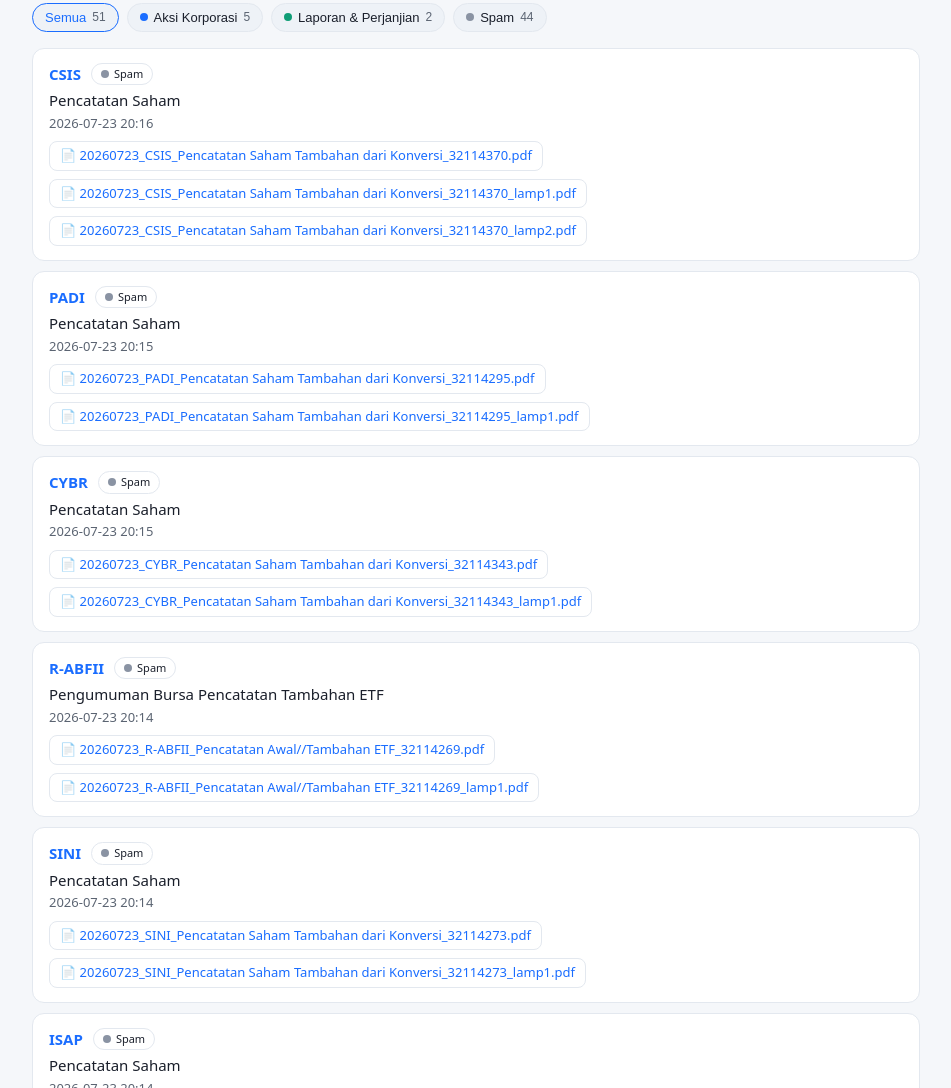
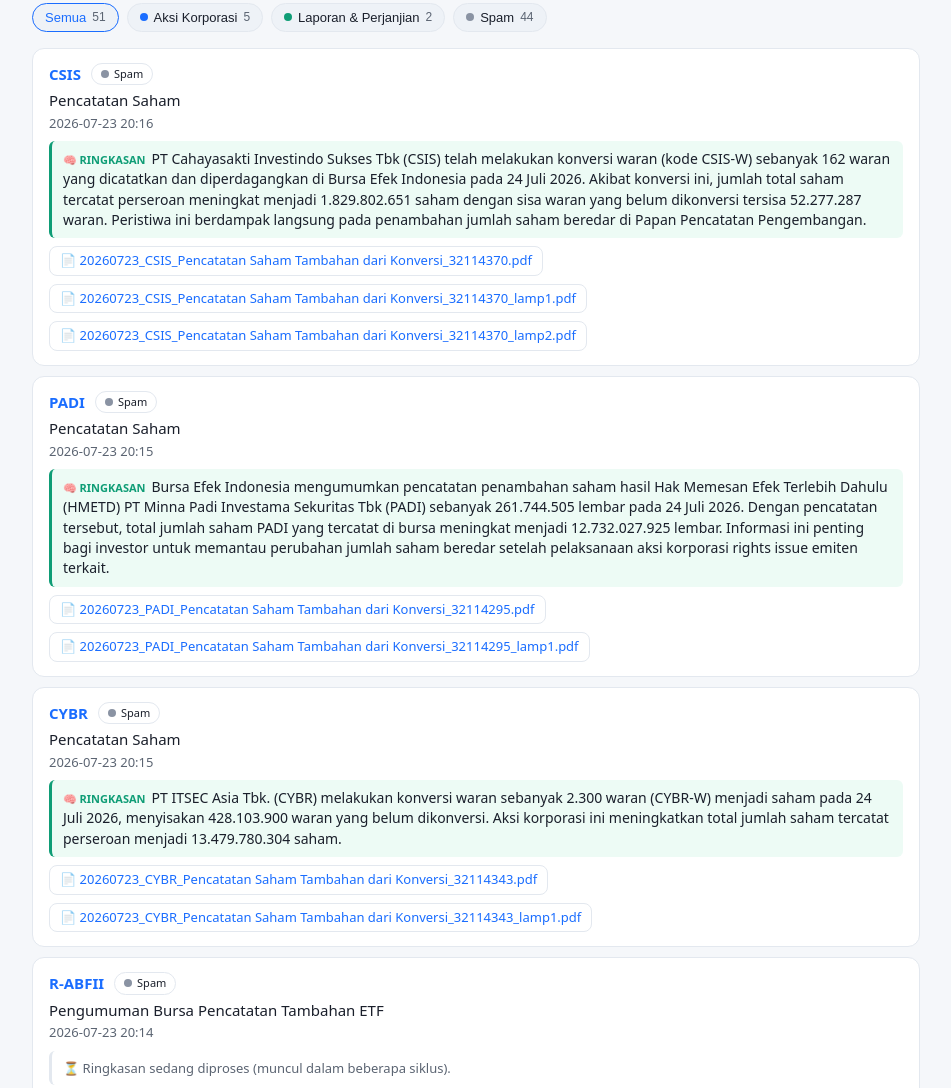
Before and after one commit to tamfanman/idx-keterbukaan, a plain HTML site: page docs/index.html in a window 1280 px wide. Shown: the part 287-1375 px from the top of the page, without its empty margins (164-1115 px from the left). Drawn offline with Linux system fonts and the light colour scheme.

Commit message:
feat: ringkasan kontekstual AI (Gemini free) per pengumuman + tampil di website

```diff
--- a/docs/announcements.json
+++ b/docs/announcements.json
@@ -23,7 +23,9 @@
           "name": "20260723_CSIS_Pencatatan Saham Tambahan dari Konversi_32114370_lamp2.pdf",
           "url": "https://www.idx.co.id/StaticData/NewsAndAnnouncement/ANNOUNCEMENTSTOCK/From_EREP/202607/f83ebdfd83_df40ca5c29.pdf"
         }
-      ]
+      ],
+      "summary": "PT Cahayasakti Investindo Sukses Tbk (CSIS) telah melakukan konversi waran (kode CSIS-W) sebanyak 162 waran yang dicatatkan dan diperdagangkan di Bursa Efek Indonesia pada 24 Juli 2026. Akibat konversi ini, jumlah total saham tercatat perseroan meningkat menjadi 1.829.802.651 saham dengan sisa waran yang belum dikonversi tersisa 52.277.287 waran. Peristiwa ini berdampak langsung pada penambahan jumlah saham beredar di Papan Pencatatan Pengembangan.",
+      "summary_status": "ok"
     },
     {
       "id": "20260723201549-Peng-RI-00036/BEI.PP3/07-2026_id-id",
@@ -41,7 +43,9 @@
           "name": "20260723_PADI_Pencatatan Saham Tambahan dari Konversi_32114295_lamp1.pdf",
           "url": "https://www.idx.co.id/StaticData/NewsAndAnnouncement/ANNOUNCEMENTSTOCK/From_EREP/202607/35e1cb0ba9_b7cceebb4c.pdf"
         }
-      ]
+      ],
+      "summary": "Bursa Efek Indonesia mengumumkan pencatatan penambahan saham hasil Hak Memesan Efek Terlebih Dahulu (HMETD) PT Minna Padi Investama Sekuritas Tbk (PADI) sebanyak 261.744.505 lembar pada 24 Juli 2026. Dengan pencatatan tersebut, total jumlah saham PADI yang tercatat di bursa meningkat menjadi 12.732.027.925 lembar. Informasi ini penting bagi investor untuk memantau perubahan jumlah saham beredar setelah pelaksanaan aksi korporasi rights issue emiten terkait.",
+      "summary_status": "ok"
     },
     {
       "id": "20260723201516-Peng-P-00834/BEI.PP2/07-2026_id-id",
@@ -59,7 +63,9 @@
           "name": "20260723_CYBR_Pencatatan Saham Tambahan dari Konversi_32114343_lamp1.pdf",
           "url": "https://www.idx.co.id/StaticData/NewsAndAnnouncement/ANNOUNCEMENTSTOCK/From_EREP/202607/134ca63671_ae63bcb378.pdf"
         }
-      ]
+      ],
+      "summary": "PT ITSEC Asia Tbk. (CYBR) melakukan konversi waran sebanyak 2.300 waran (CYBR-W) menjadi saham pada 24 Juli 2026, menyisakan 428.103.900 waran yang belum dikonversi. Aksi korporasi ini meningkatkan total jumlah saham tercatat perseroan menjadi 13.479.780.304 saham.",
+      "summary_status": "ok"
     },
     {
       "id": "20260723201436-Peng-P-00832/BEI.PP2/07-2026_id-id",
--- a/docs/index.html
+++ b/docs/index.html
@@ -58,6 +58,11 @@
   .files a { font-size:13px; color:var(--accent); text-decoration:none; border:1px solid var(--line);
     padding:4px 10px; border-radius:8px; }
   .files a:hover { border-color:var(--accent); }
+  .sum { margin-top:8px; font-size:14px; line-height:1.45; background:rgba(79,209,161,.10);
+    border-left:3px solid var(--lap); padding:8px 11px; border-radius:6px; }
+  .sum .tag { font-size:11px; color:var(--lap); font-weight:700; margin-right:6px; }
+  .sum.scan { background:transparent; border-left-color:var(--spam); color:var(--muted); font-size:13px; }
+  .sum.pending { background:transparent; border-left-color:var(--line); color:var(--muted); font-size:13px; }
   .empty { color:var(--muted); text-align:center; padding:48px 0; }
   footer { margin-top:32px; color:var(--muted); font-size:12px; text-align:center; }
 </style>
@@ -130,6 +135,13 @@ function badge(cat){
   return `<span class="badge"><span class="dot ${c.cls}"></span>${c.label}</span>`;
 }
 
+// Kotak ringkasan AI (gratis, dibuat di PC via Gemini).
+function summaryHTML(a){
+  if (a.summary) return `<div class="sum"><span class="tag">🧠 RINGKASAN</span>${esc(a.summary)}</div>`;
+  if (a.summary_status === "scan") return `<div class="sum scan">📄 Dokumen berupa scan/gambar — tidak bisa diringkas otomatis.</div>`;
+  return `<div class="sum pending">⏳ Ringkasan sedang diproses (muncul dalam beberapa siklus).</div>`;
+}
+
 // ---- Render daftar ----
 function currentItems(){
   const q = $("#q").value.trim().toLowerCase();
@@ -151,6 +163,7 @@ function itemHTML(a){
     </div>
     <div class="judul">${esc(a.judul||"(tanpa judul)")}</div>
     <div class="date">${esc(tgl)}</div>
+    ${summaryHTML(a)}
     ${files?`<div class="files">${files}</div>`:""}
   </div>`;
 }
@@ -202,8 +215,10 @@ function doSummary(){
     const tgl = (a.tanggal||"").slice(0,10);
     const pdf = (a.attachments||[])[0];
     const link = pdf ? ` — <a href="${esc(pdf.url)}" target="_blank" rel="noopener">PDF</a>` : "";
-    return `<div class="date" style="margin:6px 0">${badge(a._cat)}
-      <span style="color:var(--fg)"> ${esc(tgl)} — ${esc(a.judul||"")}</span>${link}</div>`;
+    return `<div style="margin:10px 0; padding-bottom:10px; border-bottom:1px dashed var(--line)">
+      <div class="date">${badge(a._cat)} <span style="color:var(--fg)">${esc(tgl)} — ${esc(a.judul||"")}</span>${link}</div>
+      ${summaryHTML(a)}
+    </div>`;
   }).join("");
 
   box.innerHTML = `
```
Also changed, not shown: 2 other files.
